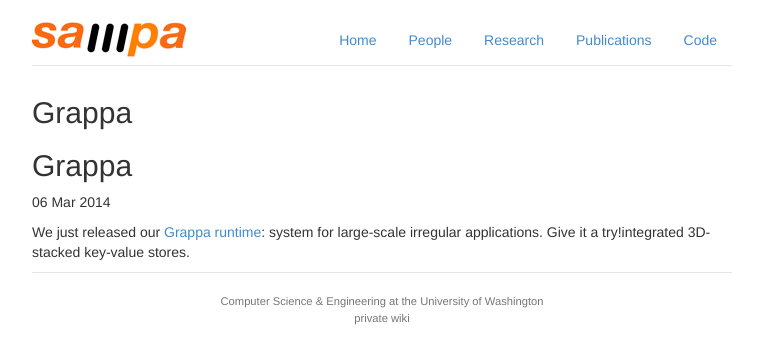
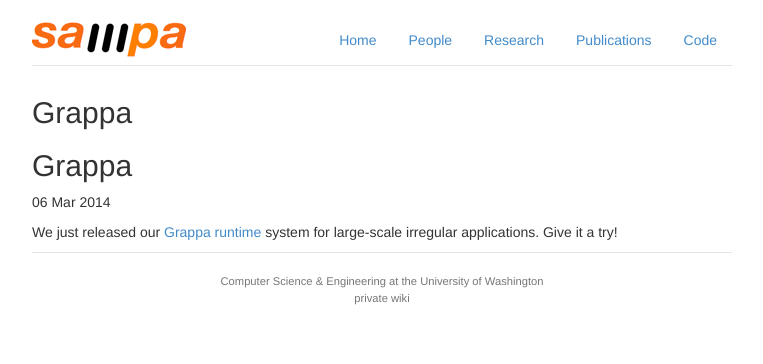
Before and after one commit to uwsampa/sampa-public, a Jekyll site: the page built from _posts/2014-03-06-grappa.md, in a window 1280 px wide. Shown: the top 364 px of the page, without its empty margins (258-1021 px from the left). Built offline with Jekyll 4.4.1, drawn with Linux system fonts in a browser that asks for light colours; Markdown is read by kramdown in place of the engine named in the settings.

Commit message:
oops, pushed too early

```diff
--- a/_posts/2014-03-06-grappa.md
+++ b/_posts/2014-03-06-grappa.md
@@ -2,6 +2,6 @@
 layout: post
 shortnews: true
 ---
-We just released our [Grappa runtime][grappa]: system for large-scale irregular applications. Give it a try!integrated 3D-stacked key-value stores.
+We just released our [Grappa runtime][grappa] system for large-scale irregular applications. Give it a try!
 
 [grappa]: http://grappa.io/
```
